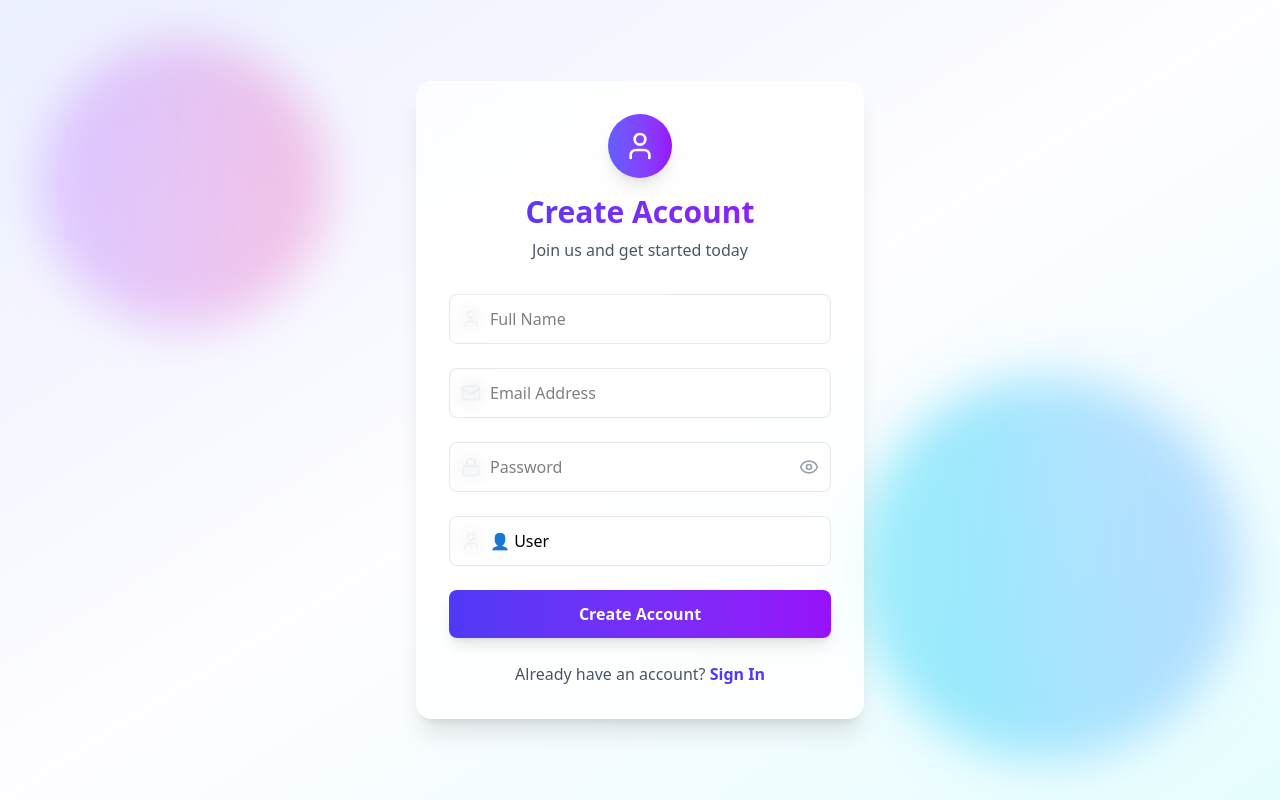
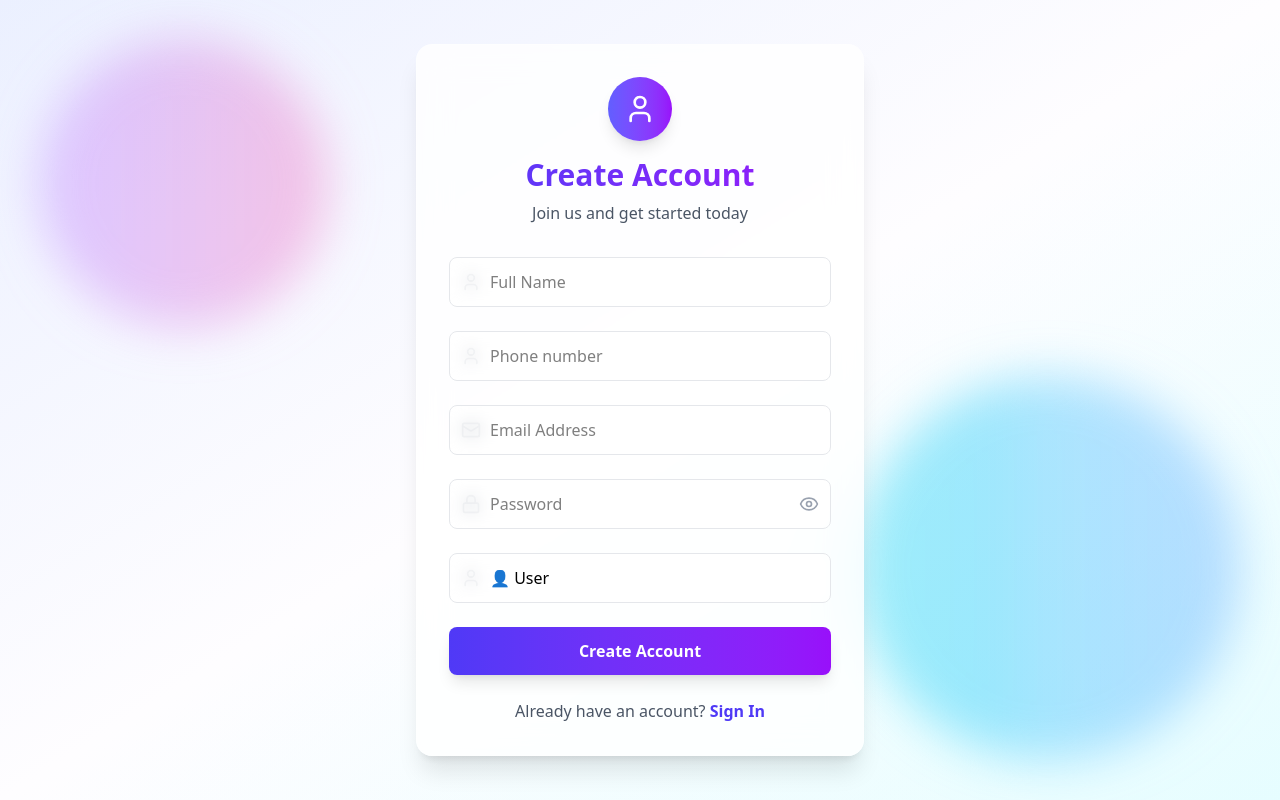
Before and after one commit to ravi-choudhary9708/fixMate, a Next.js app: page /register in a window 1280 px wide. Built offline with nearby package versions, Linux system fonts and the light colour scheme.

Commit message:
added whatsapp

```diff
--- a/app/api/admin/staff/route.js
+++ b/app/api/admin/staff/route.js
@@ -14,7 +14,8 @@ export async function GET(req){
   }
 
 
-  const staff = await User.find({ role: "staff" }, "name email").lean();
+  const staff = await User.find({ role: "staff" }, "name email phoneNo").lean();
+  console.log("staff:",staff)
   return NextResponse.json(staff);
 
 }
--- a/app/api/admin/tickets/route.js
+++ b/app/api/admin/tickets/route.js
@@ -16,7 +16,7 @@ export async function GET(req){
   }
 
 
-   const tickets= await Ticket.find().sort({createdAt: -1}).populate("assignedTo","name email").lean();
+   const tickets= await Ticket.find().sort({createdAt: -1}).populate("assignedTo","name email phoneNo").lean();
 
     return NextResponse.json(tickets)
 }
--- a/app/api/user/register/route.js
+++ b/app/api/user/register/route.js
@@ -14,7 +14,7 @@ import bcrypt from "bcryptjs";
 
 
 export async function POST(req){
-    const {name,email,password,role}= await req.json();
+    const {name,email,password,role,phoneNo}= await req.json();
    await dbConnect();
     const existingUser= await User.findOne({email});
 
@@ -32,6 +32,7 @@ const hashedPassword = await bcrypt.hash(password, salt);
 
 const newUser= await User.create({
     name,
+    phoneNo,
     email,
     password:hashedPassword,
     role:roleToUse,
--- a/app/dashboard/admin/page.js
+++ b/app/dashboard/admin/page.js
@@ -73,6 +73,7 @@ export default function AdminDashboard() {
       if (res.ok) {
         setSuccess("Ticket assigned successfully!");
         setTimeout(() => setSuccess(""), 3000);
+
       }
     } catch (error) {
       console.error("Error assigning ticket:", error);
@@ -135,6 +136,17 @@ export default function AdminDashboard() {
     const handleClick=()=>{
  router.push("/")
   }
+
+
+  const generateWhatsAppLink = (phone, message) => {
+  return `https://wa.me/91${phone}?text=${encodeURIComponent(message)}`;
+};
+
+console.log("✅ WhatsApp link:", generateWhatsAppLink);
+
+
+
+console.log("tickets:",tickets);
 
   return (
     <div className="min-h-screen bg-gradient-to-br from-indigo-50 to-purple-50">
@@ -336,7 +348,7 @@ export default function AdminDashboard() {
                         </div>
                       </div>
 
-                    <div className="flex items-center space-x-3">
+          <div className="flex flex-col sm:flex-row sm:items-center sm:space-x-3 gap-2 sm:gap-0">
   <label className="font-medium">Assign:</label>
 
   <select
@@ -369,7 +381,23 @@ export default function AdminDashboard() {
       </option>
     ))}
   </select>
+
+  {/* ✅ WhatsApp Notify Link - only show if assigned and phone exists */}
+  {ticket.assignedTo?.phoneNo && (
+    <a
+      href={generateWhatsAppLink(
+        ticket.assignedTo.phoneNo,
+        `Hi ${ticket.assignedTo.name}, you have been assigned ticket "${ticket.title}". View it: https://fixmate.com/ticket/${ticket._id}`
+      )}
+      target="_blank"
+      rel="noopener noreferrer"
+      className="text-green-600 text-sm underline ml-2"
+    >
+      📩 WhatsApp
+    </a>
+  )}
 </div>
+
 
                     </div>
                   </div>
--- a/app/register/page.js
+++ b/app/register/page.js
@@ -84,6 +84,7 @@ export default function RegisterPage() {
     name: "",
     email: "",
     password: "",
+    phoneNo:"",
     role: "user",
   });
   const [error, setError] = useState("");
@@ -105,7 +106,7 @@ export default function RegisterPage() {
   };
 
   const resetForm = () => {
-    setForm({ name: "", email: "", password: "", role: "user" });
+    setForm({ name: "",phoneNo:"", email: "", password: "", role: "user" });
     setError("");
     setSuccess(false);
   };
@@ -197,6 +198,15 @@ export default function RegisterPage() {
               name="name"
               placeholder="Full Name"
               value={form.name}
+              onChange={handleChange}
+              required
+            />
+            <InputField
+              icon={User}
+              type="number"
+              name="phoneNo"
+              placeholder="Phone number"
+              value={form.phoneNo}
               onChange={handleChange}
               required
             />
--- a/models/User.js
+++ b/models/User.js
@@ -15,6 +15,10 @@ const userSchema = new mongoose.Schema({
     type: String,
     enum: ['user', 'admin', 'staff'],
     default: 'user'
+  },
+  phoneNo:{
+    type:String,
+
   }
 }, { timestamps: true });
 
```
